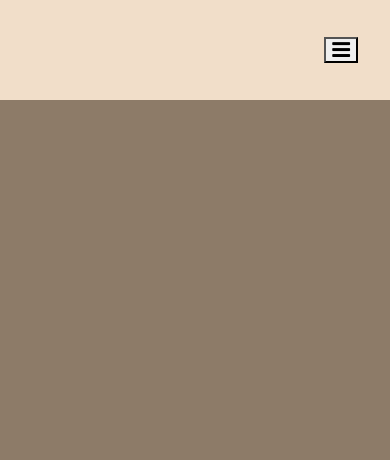
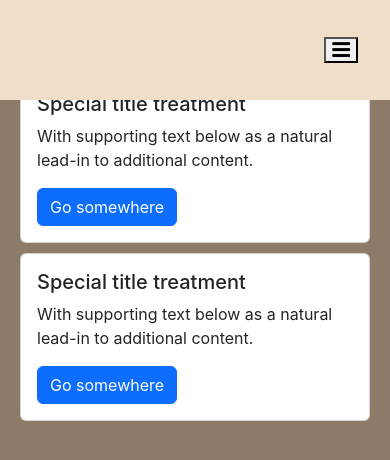
Before and after one commit to hellboy2310/Education, a React (Create React App) app in the folder education-website/: page /cmapart1 in a window 390 px wide. Before the commit this address had no page. Shown: the top 460 px of the page. Built offline with nearby package versions, Linux system fonts and the light colour scheme.

Commit message:
work on cmapart1 started

```diff
--- a/education-website/src/App.js
+++ b/education-website/src/App.js
@@ -5,6 +5,8 @@ import LaunchPad from './components/launchPad';
 import SideBar from './components/sideBar';
 import { BrowserRouter, Routes, Route } from "react-router-dom";
 import SupportPage from './components/supportPage';
+import Cmapart1 from './components/cmapart1';
+
 
 
 function App() {
@@ -15,6 +17,8 @@ function App() {
       <Routes>
         <Route path="/" element={<LaunchPad />} />
         <Route path = "/support" element = {<SupportPage/>}/>
+        <Route path = "/cmapart1" element = {<Cmapart1/>}/>
+
       </Routes>
     </BrowserRouter>
 //     <div>
--- /dev/null
+++ b/education-website/src/components/cmapart1.css
@@ -0,0 +1,43 @@
+:root {
+    --darkpurple: #18122B;
+    --white: #ffffff;
+    --lightest:#F1DEC9;
+    --iconColors:#C8B6A6;
+    --darkbrown: #8D7B68;
+  }
+
+
+.Cmapart1_main_container{
+    padding-left: 13rem;
+    padding-top: 6rem;
+    width: 100%;
+
+
+}
+@media (max-width: 900px) {
+
+    .Cmapart1_main_container {
+
+        padding: 4rem 0.5rem 2rem 2rem;
+        display: flex;
+        justify-content: center;
+        align-items: center;
+        flex-direction: column;
+    }
+    .cmacard1{
+        margin-top: 3%;
+       padding: 0%;
+
+   }
+   .cmacard2{
+    margin-top: 3%;
+       padding: 0;
+   }
+    /* .launchPad_row{
+       padding-left: 3rem;
+    }
+
+    .launchPad_row2{
+       padding-left: 3rem;
+    } */
+   }
--- /dev/null
+++ b/education-website/src/components/cmapart1.js
@@ -0,0 +1,31 @@
+import React from 'react'
+import './cmapart1.css'
+
+function Cmapart1() {
+  return (
+
+  <div class="row Cmapart1_main_container" >
+  <div class="col-sm-12 col-lg-6 cmacard1">
+    <div class="card">
+      <div class="card-body">
+        <h5 class="card-title">Special title treatment</h5>
+        <p class="card-text">With supporting text below as a natural lead-in to additional content.</p>
+        <a href="#" class="btn btn-primary">Go somewhere</a>
+      </div>
+    </div>
+  </div>
+  <div class="col-sm-12 col-lg-6 cmacard2">
+    <div class="card">
+      <div class="card-body">
+        <h5 class="card-title">Special title treatment</h5>
+        <p class="card-text">With supporting text below as a natural lead-in to additional content.</p>
+        <a href="#" class="btn btn-primary">Go somewhere</a>
+      </div>
+    </div>
+  </div>
+</div>
+
+  )
+}
+
+export default Cmapart1
--- a/education-website/src/components/sideBar.js
+++ b/education-website/src/components/sideBar.js
@@ -4,13 +4,12 @@ import { Link } from "react-router-dom";
 function SideBar() {
   return (
     <div className='sidebar_maincontainer'>
-        <div className='logo_container'>
-            <h1>Miles Education</h1>
-        </div>
-        <div className='button_container'>
-          <Link to ='/'><button type="button" class="btn btn-outline-secondary sidebar_button">Launchpad</button></Link>
-
-        <button type="button" class="btn btn-outline-secondary sidebar_button">CMA Part-1</button>
+      <div className='logo_container'>
+        <h1>Miles Education</h1>
+      </div>
+      <div className='button_container'>
+        <Link to='/'><button type="button" class="btn btn-outline-secondary sidebar_button">Launchpad</button></Link>
+        <Link to='/cmapart1'> <button type="button" class="btn btn-outline-secondary sidebar_button">CMA Part-1</button></Link>
         <button type="button" class="btn btn-outline-secondary sidebar_button">CMA Part-2</button>
         <button type="button" class="btn btn-outline-secondary sidebar_button">Study Planner</button>
         <button type="button" class="btn btn-outline-secondary sidebar_button">Webinar</button>
@@ -23,7 +22,7 @@ function SideBar() {
         <button type="button" class="btn btn-outline-secondary sidebar_button">Practice Exam</button>
         <button type="button" class="btn btn-outline-secondary sidebar_button">MAC</button>
         <button type="button" class="btn btn-outline-secondary sidebar_button">Assesments</button>
-        </div>
+      </div>
 
     </div>
   )
```
